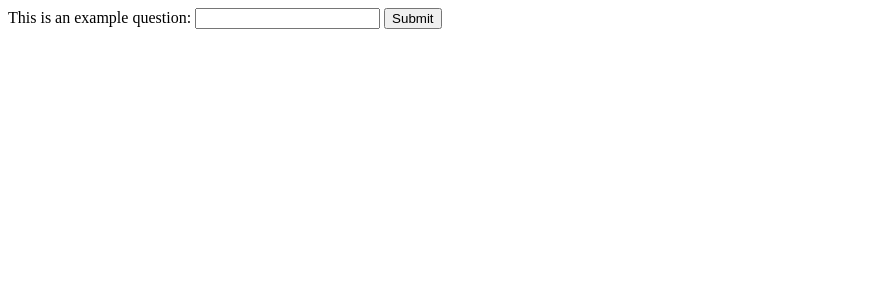
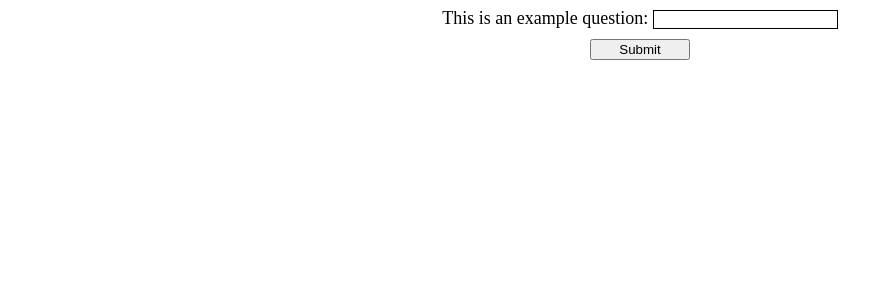
Before and after one commit to kanderoo/ComputerAdvocacy, a Flask app: template app/templates/index.html in a window 1280 px wide. Shown: the top 300 px of the page, without its empty margins (0-893 px from the left). Run offline with Flask 2, Linux system fonts and the light colour scheme; the template is opened without the code that fills it, so the values that code supplies are empty.

Commit message:
Added basic css styling
Added a new index.css file within app/static that includes basic css styling for the html template.

```diff
--- /dev/null
+++ b/app/static/index.css
@@ -0,0 +1,23 @@
+body {
+	font-size: 18px;
+}
+div {
+	width: 800px;
+	margin: auto;
+	text-align: center;
+}
+p {
+	display: inline;
+}
+input[type="text"] {
+	border: 1px solid black;
+	color: black;
+	font-weight: bold;
+}
+button {
+	cursor: pointer;
+	display:block;
+	width: 100px;
+	margin: auto;
+	margin-top: 10px;
+}
--- a/app/templates/index.html
+++ b/app/templates/index.html
@@ -2,10 +2,11 @@
 <html>
 	<head>
 		<title>Capture the Flag</title>
+		<link rel="stylesheet" href="../static/index.css">
 	</head>
 	<body>
 		<div>
-			This is an example question: <input type="text"></input>
+			<p>This is an example question:</p> <input type="text"></input>
 
 			<button onclick="submit()">Submit</button>
 		</div>
```
